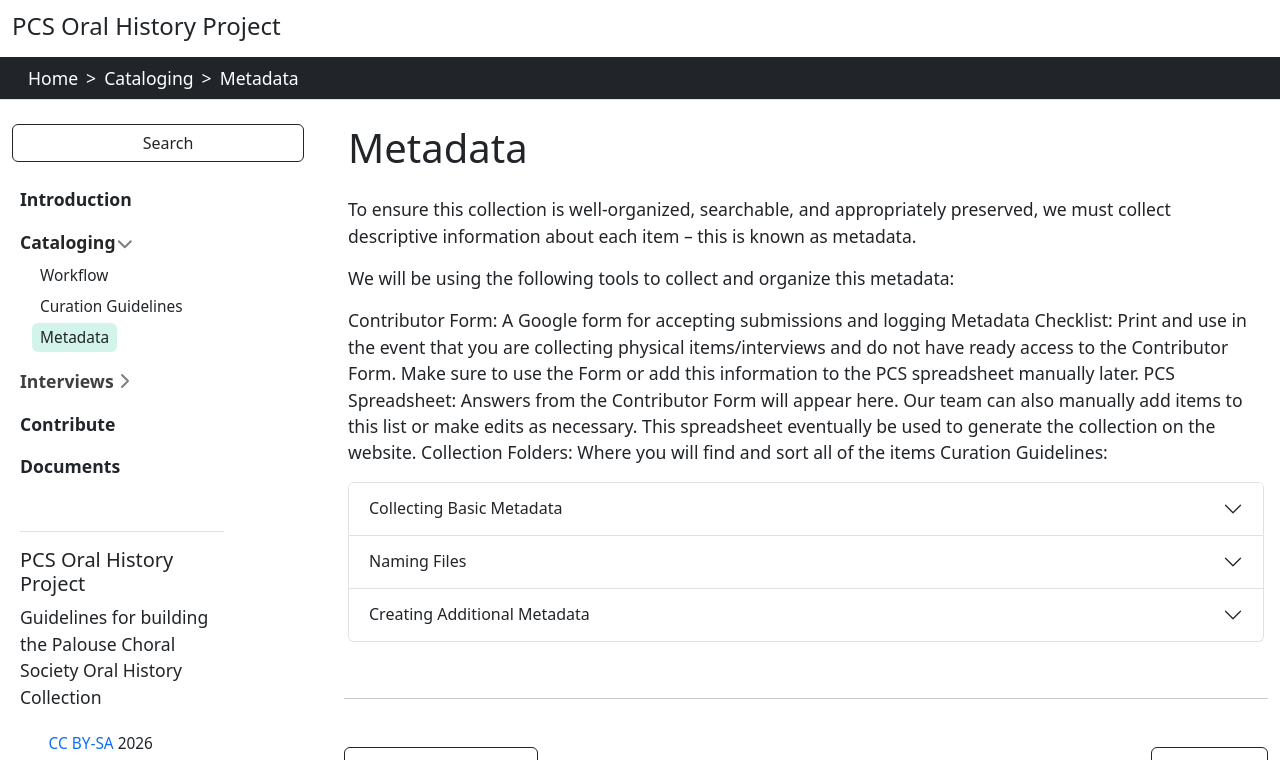
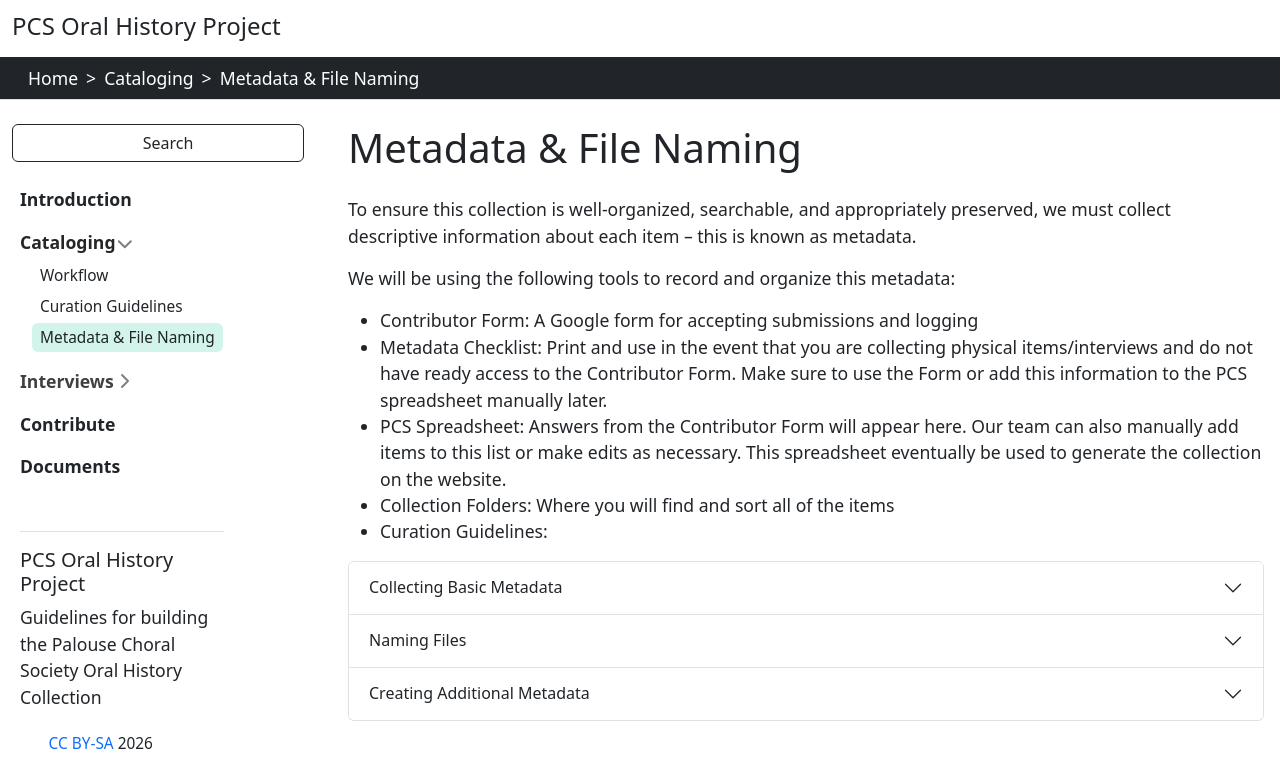
Before and after one commit to llove28/pcs-project, a Jekyll site: the page built from content/cataloging/metadata.md, in a window 1280 px wide and 900 px high, scrolled down 464 px, cut to the strip 140-900 px from the top of the window. Built offline with Jekyll 4.4.1, drawn with Linux system fonts in a browser that asks for light colours.

Commit message:
Update metadata.md

```diff
--- a/content/cataloging/metadata.md
+++ b/content/cataloging/metadata.md
@@ -1,23 +1,23 @@
 ---
 section: Cataloging
 nav_order: 4
-title: Metadata
+title: Metadata & File Naming
 ---
 
 To ensure this collection is well-organized, searchable, and appropriately preserved, we must collect descriptive information about each item – this is known as metadata.
 
-We will be using the following tools to collect and organize this metadata:
+We will be using the following tools to record and organize this metadata:
 
-Contributor Form: A Google form for accepting submissions and logging
-Metadata Checklist: Print and use in the event that you are collecting physical items/interviews and do not have ready access to the Contributor Form. Make sure to use the Form or add this information to the PCS spreadsheet manually later.
-PCS Spreadsheet: Answers from the Contributor Form will appear here. Our team can also manually add items to this list or make edits as necessary. This spreadsheet eventually be used to generate the collection on the website.
-Collection Folders: Where you will find and sort all of the items
-Curation Guidelines:
+- Contributor Form: A Google form for accepting submissions and logging
+- Metadata Checklist: Print and use in the event that you are collecting physical items/interviews and do not have ready access to the Contributor Form. Make sure to use the Form or add this information to the PCS spreadsheet manually later.
+- PCS Spreadsheet: Answers from the Contributor Form will appear here. Our team can also manually add items to this list or make edits as necessary. This spreadsheet eventually be used to generate the collection on the website.
+- Collection Folders: Where you will find and sort all of the items
+- Curation Guidelines:
 
 
 {% include accordion.html title1="Collecting Basic Metadata" text1="
 
-The main metadata we will be collecting from contributors includes:
+The main metadata we will be collecting includes:
 
 - Interviewee (Recordings only)
 - Interviewer (Recordings only)
@@ -41,7 +40,7 @@ The specific file naming convention you use will depend on the item type, as fol
 
 For multiple items with the same subject, add a number to the end of the file name to designate it as part of a series (i.e. PCS_2026-EarthTeachMe_Choir1)
 
-Important notes:
+**Important notes:**
 
 - When changing a file name, you can also edit the file’s Properties to include some of the metadata collected above.
 - Event names should be standardized across the collection.
```
Also changed, not shown: other parts of content/cataloging/metadata.md (+0 -1 lines).
